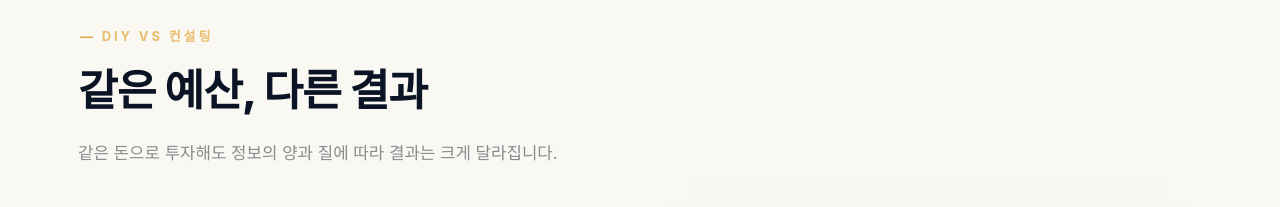
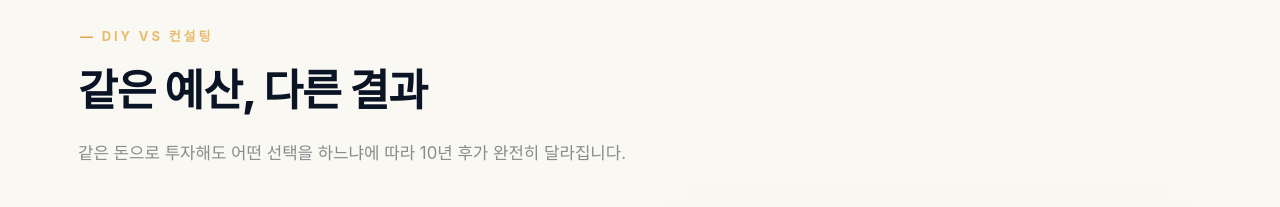
Before and after one commit to CEO-jaybot/apartgerylong-homepage, a plain HTML site: page index.html in a window 1280 px wide. Shown: the part 3080-3287 px from the top of the page. Drawn offline with Linux system fonts and the light colour scheme; a web font is replaced by a local one.

Commit message:
Sharpen the compare section subheading
Co-Authored-By: Claude Opus 5 <noreply@anthropic.com>

```diff
--- a/index.html
+++ b/index.html
@@ -233,7 +233,7 @@
     <div class="container">
       <p class="eyebrow reveal">DIY vs 컨설팅</p>
       <h2 class="section-title reveal">같은 예산, 다른 결과</h2>
-      <p class="section-desc reveal">같은 돈으로 투자해도 정보의 양과 질에 따라 결과는 크게 달라집니다.</p>
+      <p class="section-desc reveal">같은 돈으로 투자해도 어떤 선택을 하느냐에 따라 10년 후가 완전히 달라집니다.</p>
 
       <div class="compare-grid">
         <div class="compare-card reveal">
```
